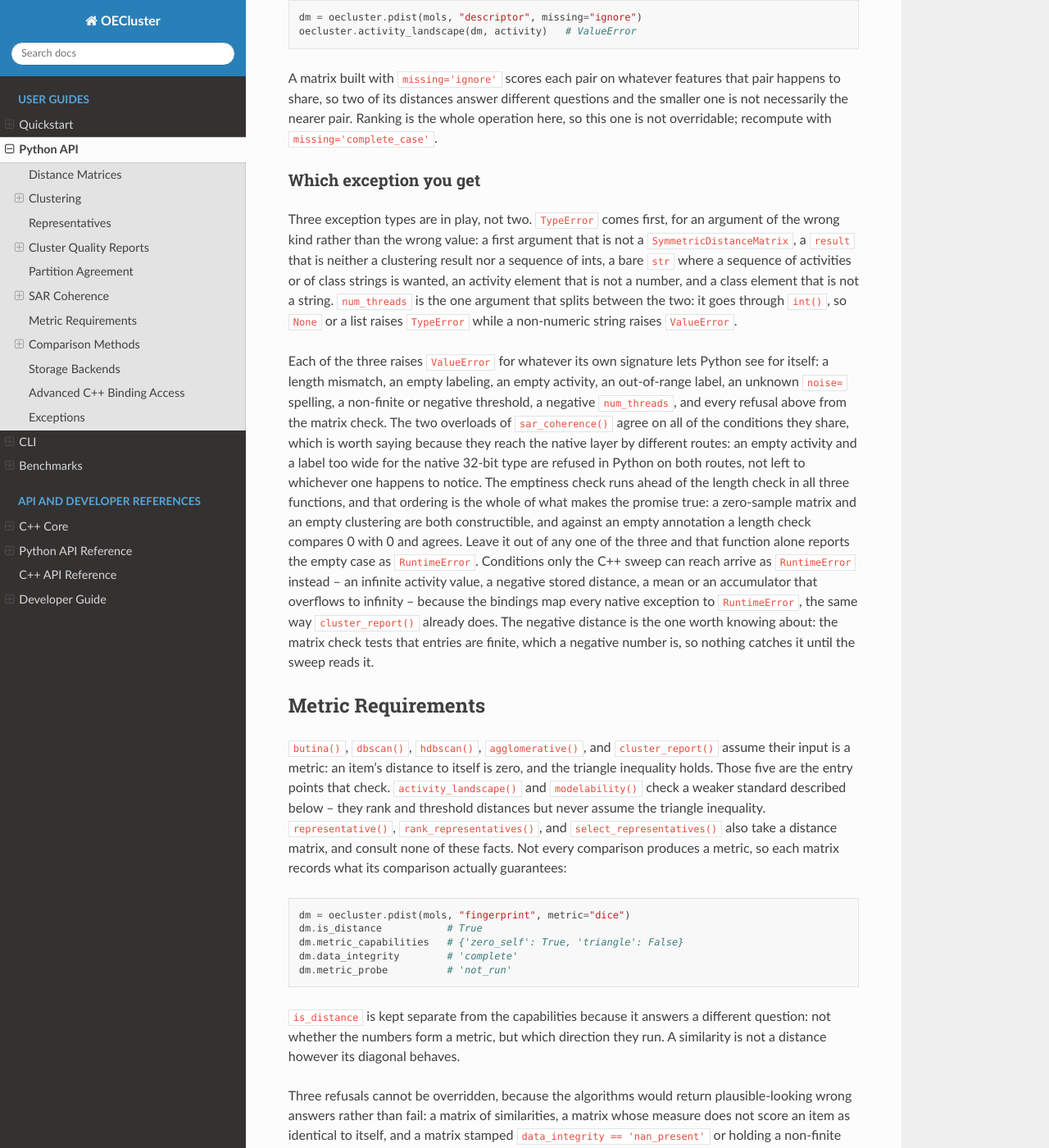
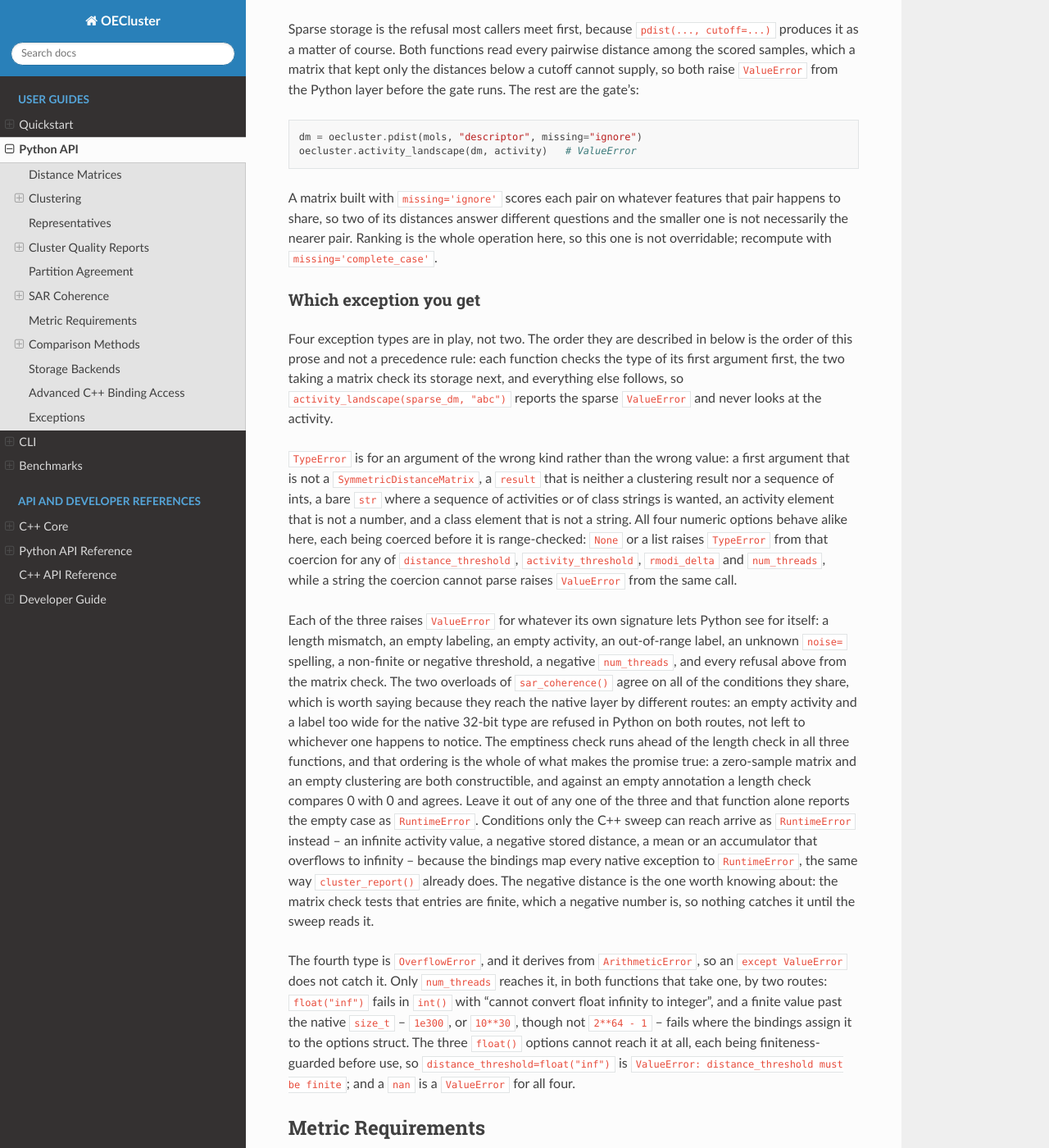
Before and after one commit to scott-arne/oecluster, a Sphinx documentation site: the page built from docs/python-api.md, in a window 1280 px wide and 1400 px high, scrolled down 12493 px. Shown: the whole window at 82% size. Built offline with Sphinx 7.4.7 and the Read the Docs theme 3.1.0, drawn with Linux system fonts in a browser that asks for light colours; pages that are not in the unit, such as notebooks, are missing from menus; the version number is read from the project's files by our own code; some of the changed text lies outside the part shown.

Commit message:
docs: correct the SAR coherence claims the re-review falsified
The rmodi worked example held only for equally spaced activities, so name
that condition and give the counter-fixture. Drop the example from the
README cell, which had no general rule beside it, and read the modi cell as
the mean over classes it is rather than a per-sample rate.

All four numeric options split TypeError from ValueError the same way, not
num_threads alone, and num_threads reaches a fourth type, OverflowError,
that an except ValueError does not catch. The prose order is not a
precedence rule: the sparse-storage check runs ahead of the activity type
check.

Guard modelability()'s own example against nan, carry "scored" into the
dropna() conclusion, and say that a promoted noise point keeps its own
negative label rather than always -1.

Give the C++ subsection the storage precondition and std::invalid_argument
it was missing, compressing the prose to stay inside the size ceiling.

```diff
--- a/docs/python-api.md
+++ b/docs/python-api.md
@@ -494,15 +494,18 @@ absent from the table rather than present with `nan` statistics, and
 `num_clusters` counts the rows that are there. A row that is present is not
 therefore a row with complete statistics -- `stddev_activity` is `nan` for
 every cluster down to one scored member, a spread over one sample not being
-defined -- so `dropna()` over this table deletes the singleton clusters and
-not the absent ones. Nor is `label` a key: under `noise="singletons"` each
-promoted noise point becomes its own row and they all carry `-1`, so
+defined -- so `dropna()` over this table deletes every cluster with one scored
+member, which need not be a cluster with one member, and not the absent ones.
+Nor is `label` a key: under `noise="singletons"` each promoted noise point
+becomes its own row carrying the negative label it arrived with, and nothing
+stops two of those from being equal, so
 `sar_coherence([-1, -1, 0, 0], [1.0, 2.0, 3.0, 4.0], noise="singletons")`
-returns three rows labelled `[-1, -1, 0]`. A dict comprehension keyed by
-`label` silently keeps the last of them and reports two clusters where there
-are three, and `set_index("label").loc[-1]` hands back a frame rather than the
-row the caller was reaching for. Position distinguishes those rows; the label
-does not. The rows follow the order in
+returns three rows labelled `[-1, -1, 0]`, where the same call over
+`[-1, -2, 0, 0]` returns `[-1, -2, 0]` and repeats nothing. A dict
+comprehension keyed by `label` silently keeps the last of any repeat and
+reports two clusters where there are three, and `set_index("label").loc[-1]`
+hands back a frame rather than the row the caller was reaching for. Position
+distinguishes those rows; the label does not. The rows follow the order in
 which their labels first appear among the scored samples, not sorted label
 order, so a clustering result and a reordering of the same labels can list the
 same clusters in different positions. "Among the scored samples" is the
@@ -557,9 +560,14 @@ Both extremes are reachable from the band width alone, so read `rmodi` against
 in-band neighbour has its in-band minimum left at infinity and counts as
 discordant, so if every pair's activity difference exceeds the band then every
 sample is discordant and `rmodi` is 0.0 however faithfully distance tracks
-activity: five points whose pairwise distances equal their activity
-differences exactly -- the most coherent landscape there is -- score 0.0 at
-the default `rmodi_delta` and 1.0 at `rmodi_delta=1.0`. At the other end, flat
+activity. Five points whose pairwise distances equal their activity
+differences exactly do that when they are also equally spaced: activities
+`[1, 2, 3, 4, 5]` score 0.0 at the default `rmodi_delta` and 1.0 at
+`rmodi_delta=1.0`. The equal spacing is doing that work, not the agreement
+between distance and activity -- a uniform gap puts every nearest neighbour
+the same short step outside a band scaled to the whole spread, and the same
+construction over `[1, 2, 4, 8, 16]` reads 0.6 and 0.8 at those two widths
+because its closest pairs now fall inside the band. At the other end, flat
 activity collapses the band to zero width but puts every pair inside it, no
 sample has an out-of-band neighbour, and `rmodi` is 1.0 -- correctly, since
 nothing about the activity contradicts the distances. Sweep `rmodi_delta`
@@ -620,14 +628,23 @@ operation here, so this one is not overridable; recompute with
 
 ### Which exception you get
 
-Three exception types are in play, not two. `TypeError` comes first, for an
-argument of the wrong kind rather than the wrong value: a first argument that
-is not a `SymmetricDistanceMatrix`, a `result` that is neither a clustering
-result nor a sequence of ints, a bare `str` where a sequence of activities or
-of class strings is wanted, an activity element that is not a number, and a
-class element that is not a string. `num_threads` is the one argument that
-splits between the two: it goes through `int()`, so `None` or a list raises
-`TypeError` while a non-numeric string raises `ValueError`.
+Four exception types are in play, not two. The order they are described in
+below is the order of this prose and not a precedence rule: each function
+checks the type of its first argument first, the two taking a matrix check its
+storage next, and everything else follows, so
+`activity_landscape(sparse_dm, "abc")` reports the sparse `ValueError` and
+never looks at the activity.
+
+`TypeError` is for an argument of the wrong kind rather than the wrong value:
+a first argument that is not a `SymmetricDistanceMatrix`, a `result` that is
+neither a clustering result nor a sequence of ints, a bare `str` where a
+sequence of activities or of class strings is wanted, an activity element that
+is not a number, and a class element that is not a string. All four numeric
+options behave alike here, each being coerced before it is range-checked:
+`None` or a list raises `TypeError` from that coercion for any of
+`distance_threshold`, `activity_threshold`, `rmodi_delta` and `num_threads`,
+while a string the coercion cannot parse raises `ValueError` from the same
+call.
 
 Each of the three raises `ValueError` for whatever its own signature lets
 Python see for itself: a length mismatch, an empty labeling, an empty activity,
@@ -649,6 +666,17 @@ bindings map every native exception to `RuntimeError`, the same way
 `cluster_report()` already does. The negative distance is the one worth knowing
 about: the matrix check tests that entries are finite, which a negative number
 is, so nothing catches it until the sweep reads it.
+
+The fourth type is `OverflowError`, and it derives from `ArithmeticError`, so
+an `except ValueError` does not catch it. Only `num_threads` reaches it, in
+both functions that take one, by two routes: `float("inf")` fails in `int()`
+with "cannot convert float infinity to integer", and a finite value past the
+native `size_t` -- `1e300`, or `10**30`, though not `2**64 - 1` -- fails where
+the bindings assign it to the options struct. The three `float()` options
+cannot reach it at all, each being finiteness-guarded before use, so
+`distance_threshold=float("inf")` is
+`ValueError: distance_threshold must be finite`; and a `nan` is a `ValueError`
+for all four.
 
 ## Metric Requirements
 
```
Also changed, not shown: README.md (+2 -2 lines), docs/cpp-core.md (+24 -22 lines), 1 other file.
